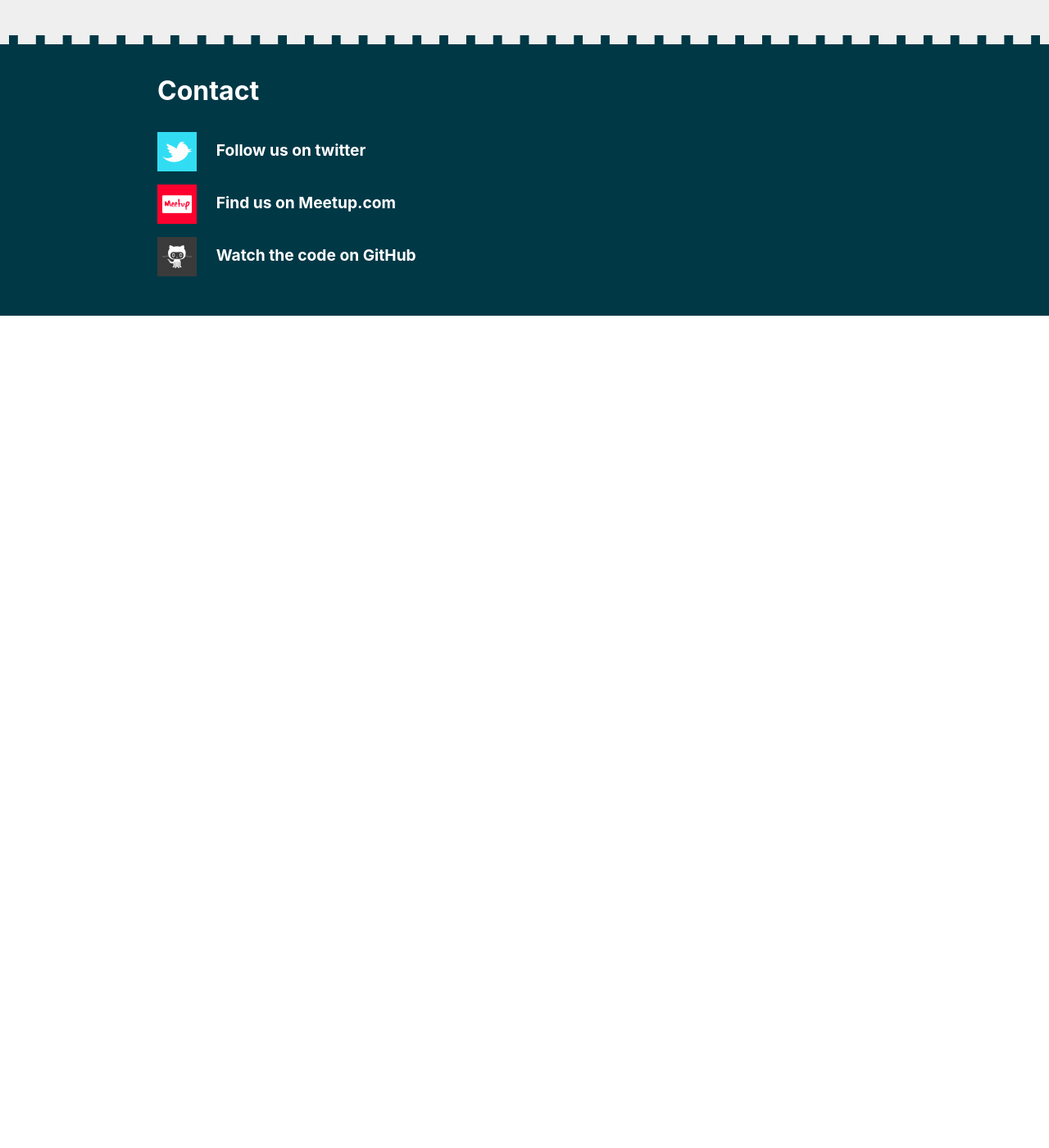
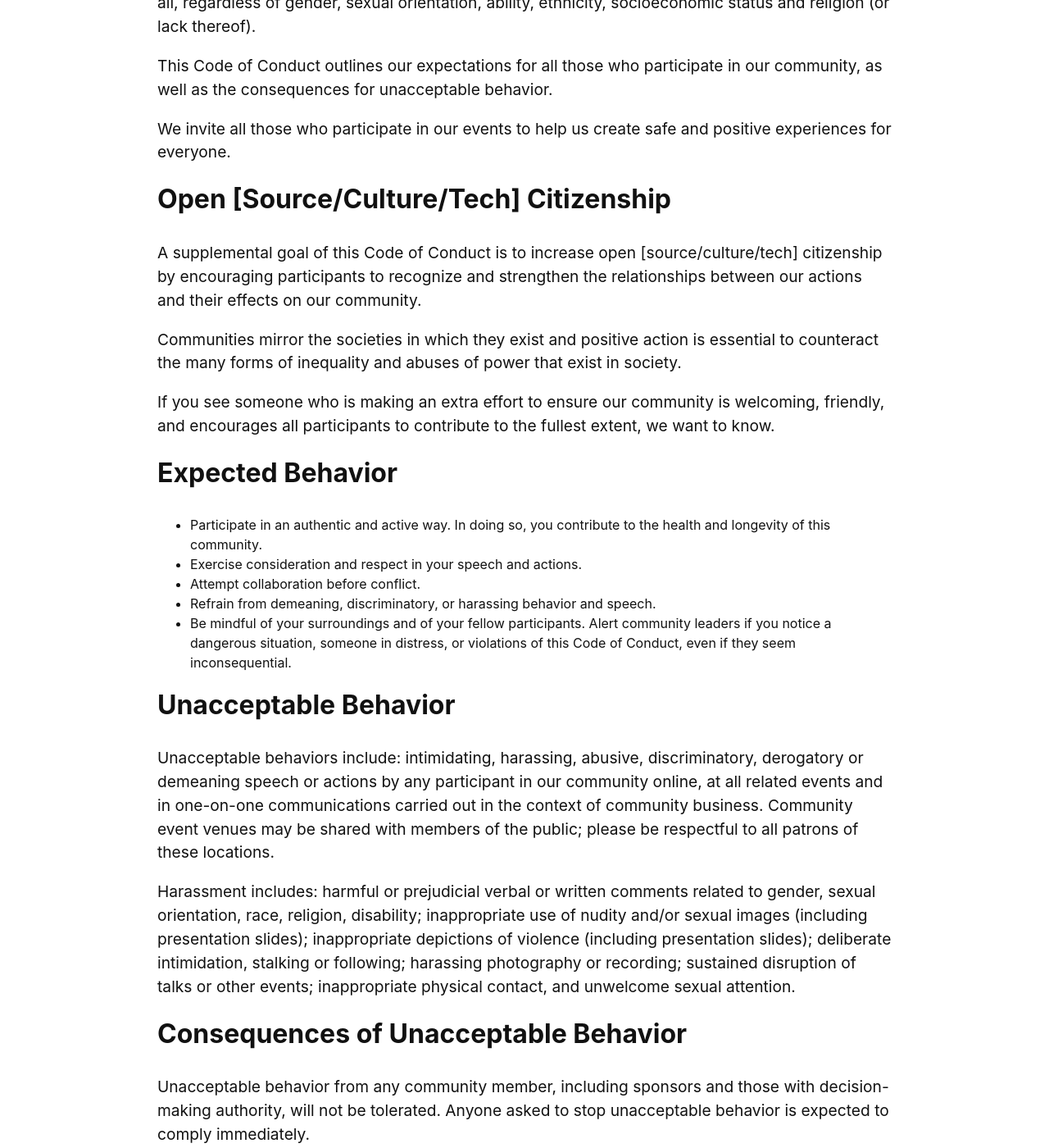
Before and after one commit to a11yberlin/a11y-meetup-berlin.de, a Jekyll site: the page built from code-of-conduct.html, in a window 1280 px wide and 1400 px high, scrolled down 636 px. Shown: the whole window at 82% size. Built offline with Jekyll 4.4.1, drawn with Linux system fonts in a browser that asks for light colours; before the commit the page ends 1021 px from its top, so only the background shows below that; some of the changed text lies outside the part shown.

Commit message:
Adds berlincodeofconduct.org CoC content

```diff
--- a/code-of-conduct.html
+++ b/code-of-conduct.html
@@ -3,3 +3,91 @@ layout: default
 title: Code of conduct
 description: Code of conduct for the A11y Meetup Berlin
 ---
+
+<p><strong>Out Code of conduct is based on the <a
+        href="http://berlincodeofconduct.org/">berlincodeofconduct.org</a></strong>.</p>
+
+<h2>Purpose</h2>
+
+<p>A primary goal of all the conferences and user groups that refer to this Code of Conduct is to be inclusive to the
+    largest number of contributors, with the most varied and diverse backgrounds possible. As such, we are committed to
+    providing a friendly, safe and welcoming environment for all, regardless of gender, sexual orientation, ability,
+    ethnicity, socioeconomic status and religion (or lack thereof).</p>
+
+<p>This Code of Conduct outlines our expectations for all those who participate in our community, as well as the
+    consequences for unacceptable behavior.</p>
+
+<p>We invite all those who participate in our events to help us create safe and positive experiences for everyone.</p>
+
+<h2>Open [Source/Culture/Tech] Citizenship</h2>
+
+<p>A supplemental goal of this Code of Conduct is to increase open [source/culture/tech] citizenship by encouraging
+    participants to recognize and strengthen the relationships between our actions and their effects on our
+    community.</p>
+
+<p>Communities mirror the societies in which they exist and positive action is essential to counteract the many forms of
+    inequality and abuses of power that exist in society.</p>
+
+<p>If you see someone who is making an extra effort to ensure our community is welcoming, friendly, and encourages all
+    participants to contribute to the fullest extent, we want to know.</p>
+
+<h2>Expected Behavior</h2>
+
+<ul>
+    <li>Participate in an authentic and active way. In doing so, you contribute to the health and longevity of this
+        community.
+    <li>Exercise consideration and respect in your speech and actions.</li>
+    <li>Attempt collaboration before conflict.</li>
+    <li>Refrain from demeaning, discriminatory, or harassing behavior and speech.</li>
+    <li>Be mindful of your surroundings and of your fellow participants. Alert community leaders if you notice a
+        dangerous situation, someone in distress, or violations of this Code of Conduct, even if they seem
+        inconsequential.
+    </li>
+</ul>
+
+<h2>Unacceptable Behavior</h2>
+
+<p>Unacceptable behaviors include: intimidating, harassing, abusive, discriminatory, derogatory or demeaning speech or
+    actions by any participant in our community online, at all related events and in one-on-one communications carried
+    out in the context of community business. Community event venues may be shared with members of the public; please be
+    respectful to all patrons of these locations.</p>
+
+<p>Harassment includes: harmful or prejudicial verbal or written comments related to gender, sexual orientation, race,
+    religion, disability; inappropriate use of nudity and/or sexual images (including presentation slides);
+    inappropriate depictions of violence (including presentation slides); deliberate intimidation, stalking or
+    following; harassing photography or recording; sustained disruption of talks or other events; inappropriate physical
+    contact, and unwelcome sexual attention.</p>
+<h2>Consequences of Unacceptable Behavior</h2>
+
+<p>Unacceptable behavior from any community member, including sponsors and those with decision-making authority, will
+    not be tolerated. Anyone asked to stop unacceptable behavior is expected to comply immediately.</p>
+
+<p>If a community member engages in unacceptable behavior, the community organizers may take any action they deem
+    appropriate, up to and including a temporary ban or permanent expulsion from the community without warning (and
+    without refund in the case of a paid event).</p>
+
+<h2>If You Witness or Are Subject to Unacceptable Behavior</h2>
+
+<p>If you are subject to or witness unacceptable behavior, or have any other concerns, please notify a community
+    organizer as soon as possible. You can find a list of organizers to contact for each of the supporters of this code
+    of conduct at the bottom of this page. Additionally, community organizers are available to help community members
+    engage with local law enforcement or to otherwise help those experiencing unacceptable behavior feel safe. In the
+    context of in-person events, organizers will also provide escorts as desired by the person experiencing
+    distress.</p>
+
+<h2>Addressing Grievances</h2>
+
+<p>If you feel you have been falsely or unfairly accused of violating this Code of Conduct, you should notify one of the
+    event organizers with a concise description of your grievance. Your grievance will be handled in accordance with our
+    existing governing policies.</p>
+<h2>Scope</h2>
+
+<p>We expect all community participants (contributors, paid or otherwise; sponsors; and other guests) to abide by this
+    Code of Conduct in all community venues—online and in-person—as well as in all one-on-one communications pertaining
+    to community business.</p>
+
+<h2>License and attribution</h2>
+
+<p>Berlin Code of Conduct is distributed under a <a href="https://creativecommons.org/licenses/by-sa/4.0/">Creative
+    Commons Attribution-ShareAlike 4.0 International (CC BY-SA 4.0)</a> license. It is based on the <a
+        href="http://pdxruby.org/codeofconduct">pdx.rb code of conduct</a>.
```
